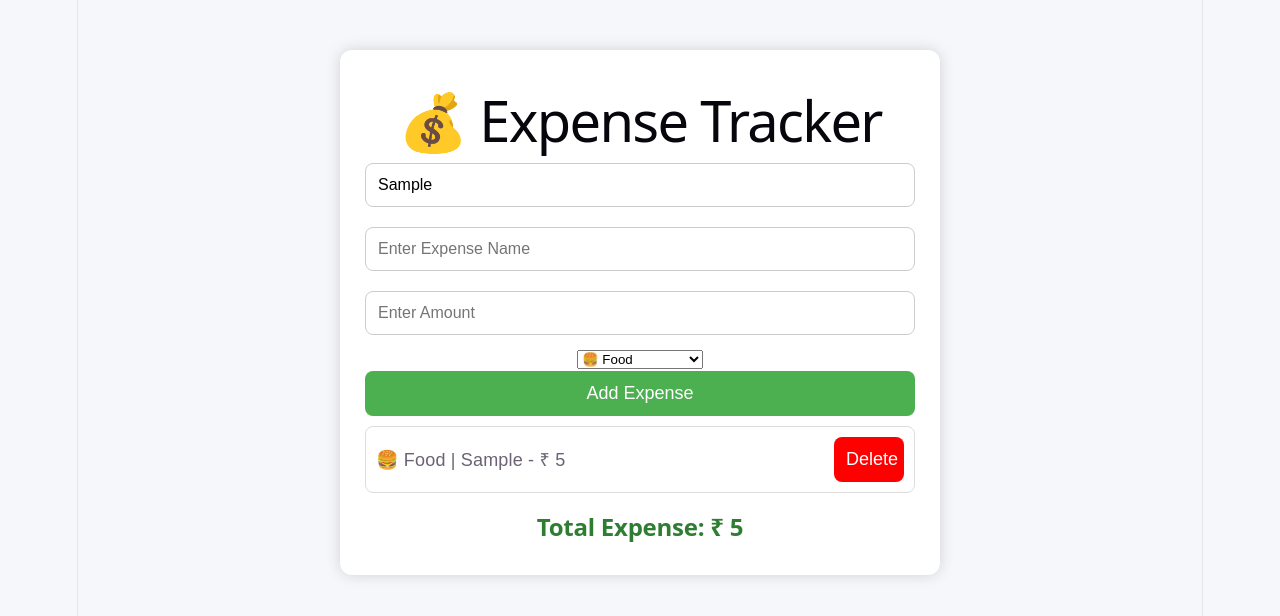
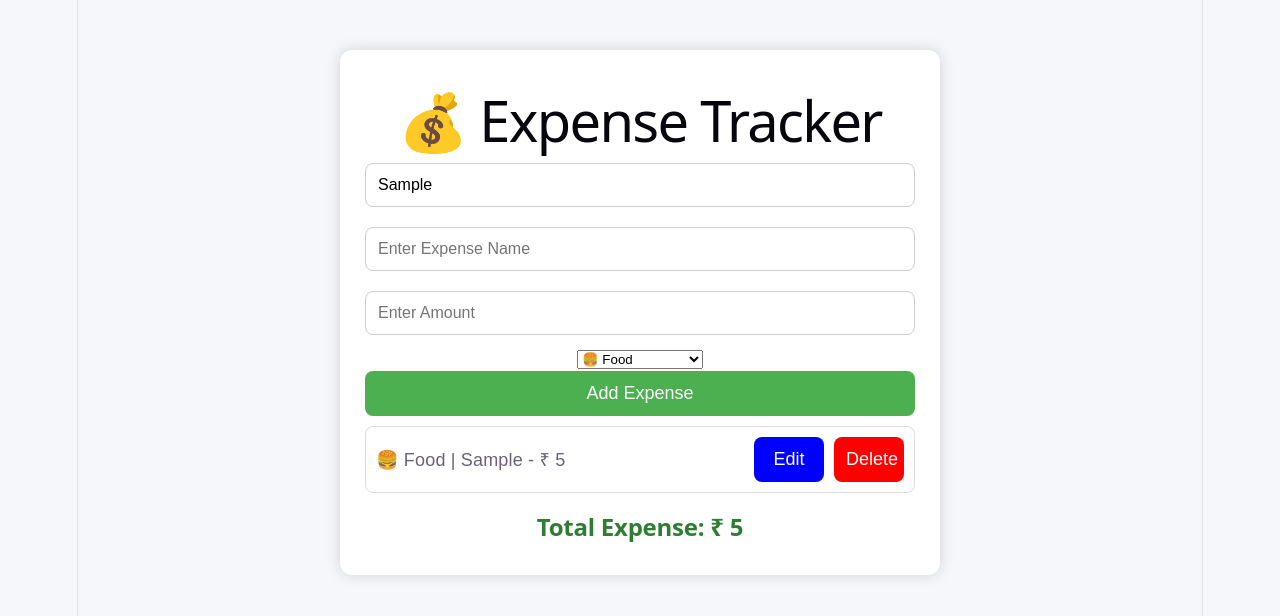
Before and after one commit to Harshadshinde06/expense-tracker, a React (Vite) app: page / in a window 1280 px wide. Both pictures are taken after typing "Sample", "Sample", "5" into the empty fields and a click on the button "Add Expense". Shown: the top 616 px of the page. Built offline with nearby package versions, Linux system fonts and the light colour scheme.

Commit message:
Implement expense editing functionality

```diff
--- a/src/App.jsx
+++ b/src/App.jsx
@@ -6,6 +6,7 @@ function App() {
   const [amount, setAmount] = useState("");
   const [category, setCategory] = useState("Food");
   const [search, setSearch] = useState("");
+  const [editIndex, setEditIndex] = useState(null);
   const [expenses, setExpenses] = useState(() => {
   const savedExpenses = localStorage.getItem("expenses");
 
@@ -20,10 +21,18 @@ const newExpense = {
     category: category,
   };
 
+  if (editIndex === null) {
     setExpenses([...expenses, newExpense]);
+  } else {
+    const updatedExpenses = [...expenses];
+    updatedExpenses[editIndex] = newExpense;
+    setExpenses(updatedExpenses);
+    setEditIndex(null);
+  }
 
   setExpense("");
   setAmount("");
+  setCategory("Food");
 };
 
 const deleteExpense = (index) => {
@@ -107,6 +116,22 @@ useEffect(() => {
         {item.category} | {item.name} - ₹ {item.amount}
       </span>
 
+      <div style={{ display: "flex", gap: "10px" }}>
+        <button
+          onClick={() => {
+            setExpense(item.name);
+            setAmount(item.amount);
+            setCategory(item.category);
+            setEditIndex(index);
+          }}
+          style={{
+            width: "70px",
+            background: "blue",
+          }}
+        >
+          Edit
+        </button>
+
         <button
           onClick={() => deleteExpense(index)}
           style={{
@@ -116,6 +141,7 @@ useEffect(() => {
         >
           Delete
         </button>
+      </div>
     </div>
   ))}
 
```
Lines whose indentation alone changed are shown as unchanged.
